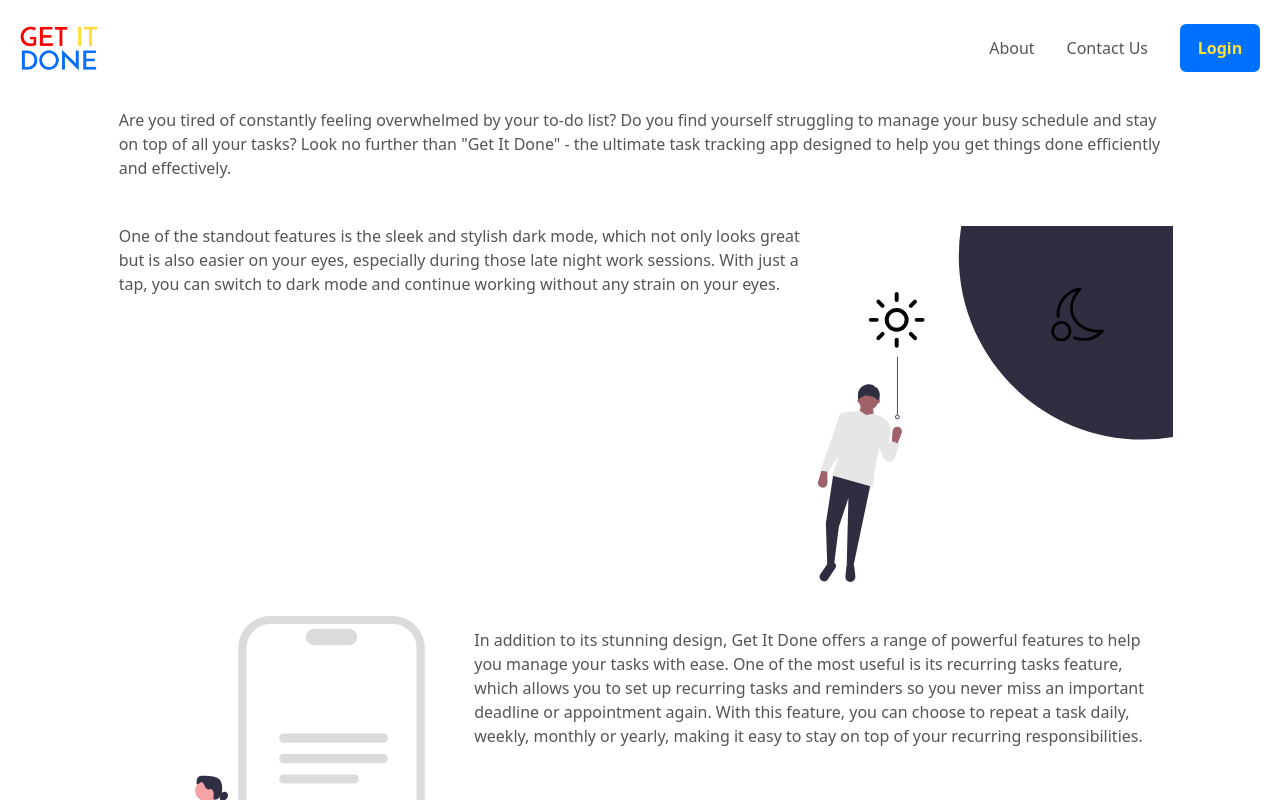
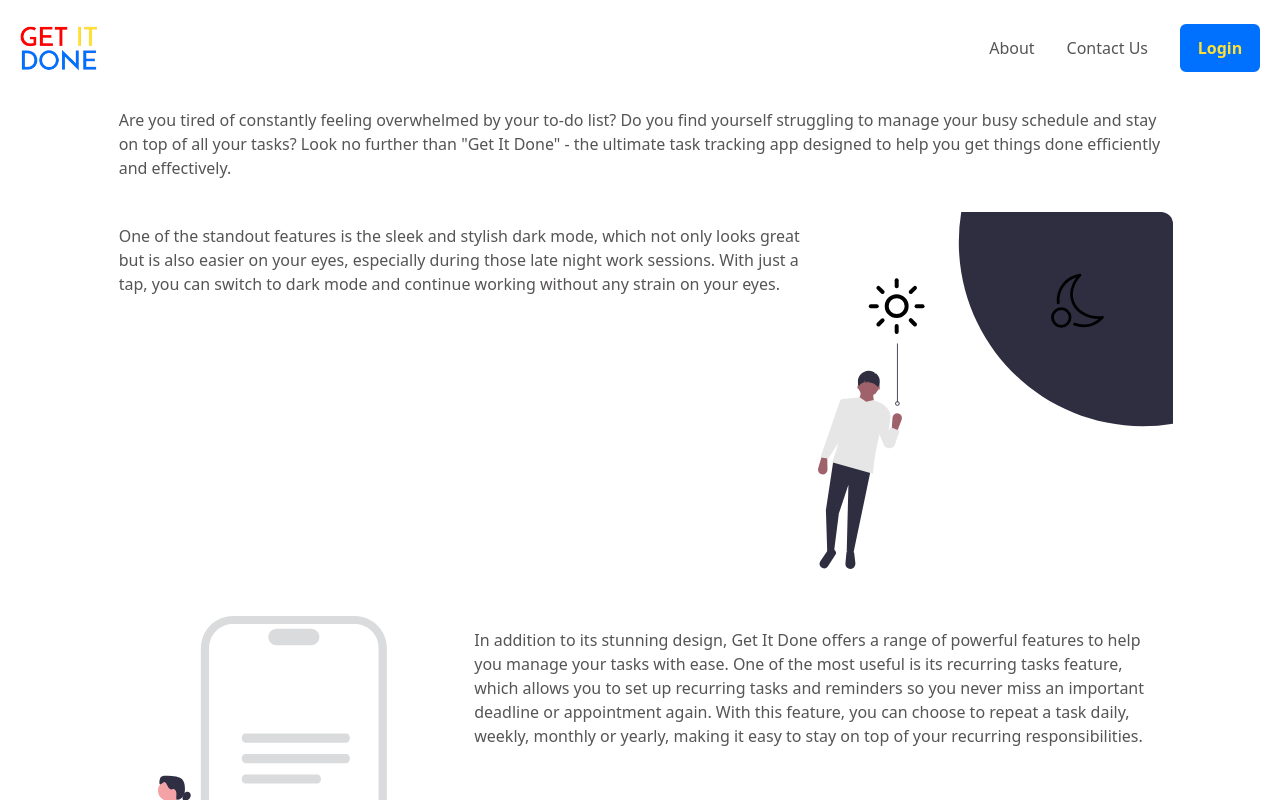
Before and after one commit to realazaber/laravel-task-tracker, a Nuxt app in the folder frontend/: page /about in a window 1280 px wide. Shown: the top 800 px of the page. Built offline with nearby package versions, Linux system fonts and the light colour scheme.

Commit message:
More rounded about page images

```diff
--- a/frontend/components/text-image.vue
+++ b/frontend/components/text-image.vue
@@ -3,7 +3,10 @@
             <p class="w-2/3">
                 {{ paragraphText }}
             </p>
-            <img :src="imageUrl" :alt="altText" class="w-1/3 h-96 rounded-md">
+            <div class="w-1/3">
+                <img :src="imageUrl" :alt="altText" class="h-96 rounded-xl object-top">
+            </div>
+
         </div>
 </template>
 
```
